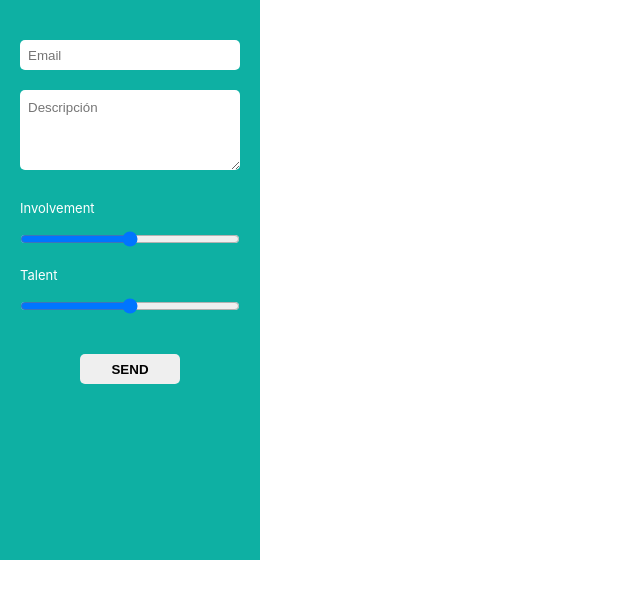
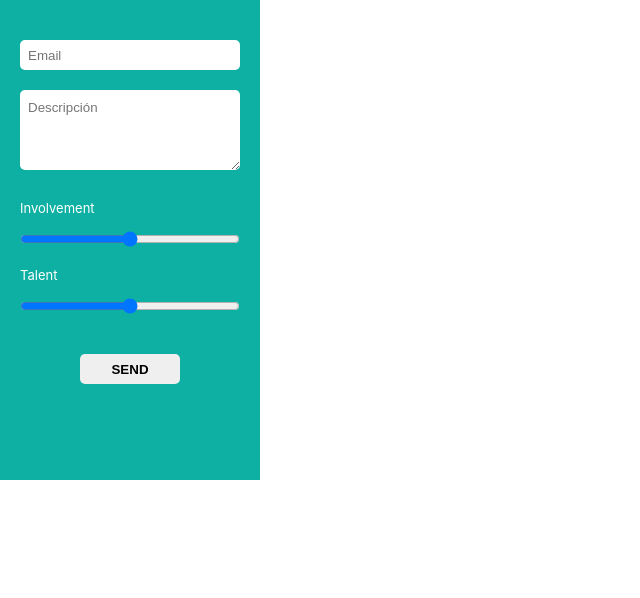
Before and after one commit to srojasz/nominations-project, a React (Create React App) app: page / in a window 1280 px wide. Shown: the top 598 px of the page, without its empty margins (0-640 px from the left). Built offline with nearby package versions, Linux system fonts and the light colour scheme.

Commit message:
add styles

```diff
--- a/src/components/nominationForm/nominationForm.scss
+++ b/src/components/nominationForm/nominationForm.scss
@@ -1,7 +1,7 @@
 .form {
   width: 30%;
   max-width: 220px;
-  min-height: 60vh;
+  min-height: 400px;
   padding: 40px 20px;
   display: flex;
   flex-direction: column;
```
